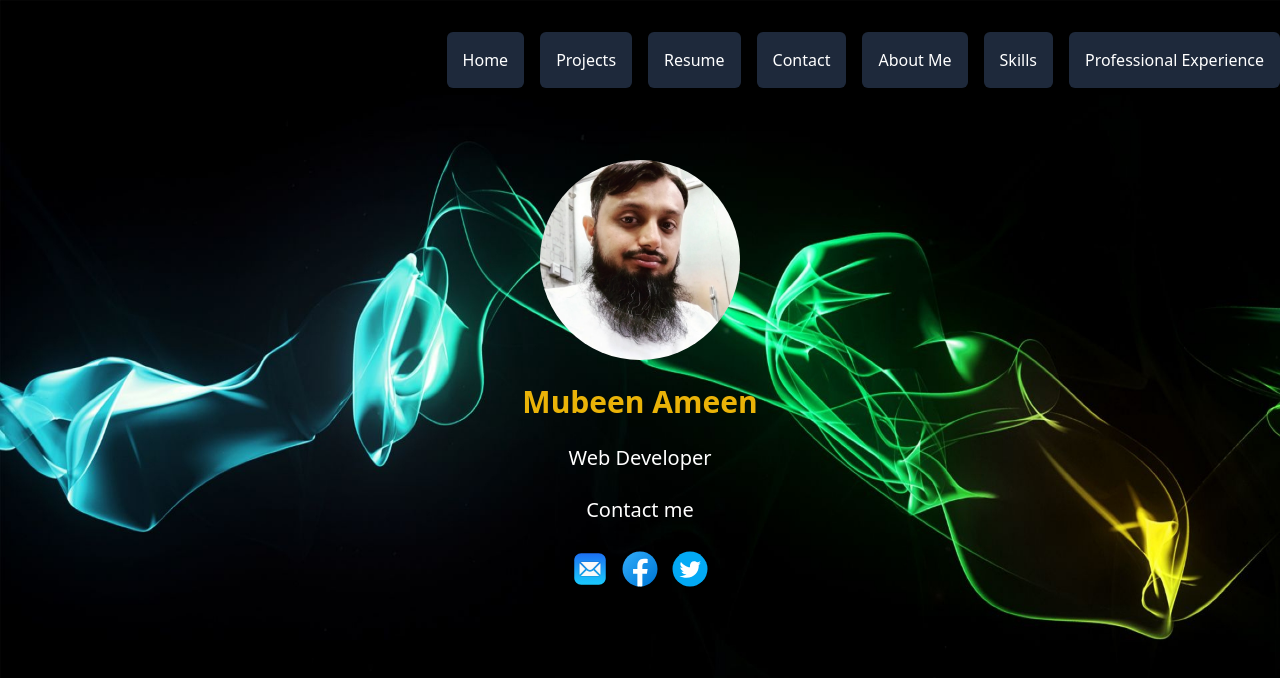
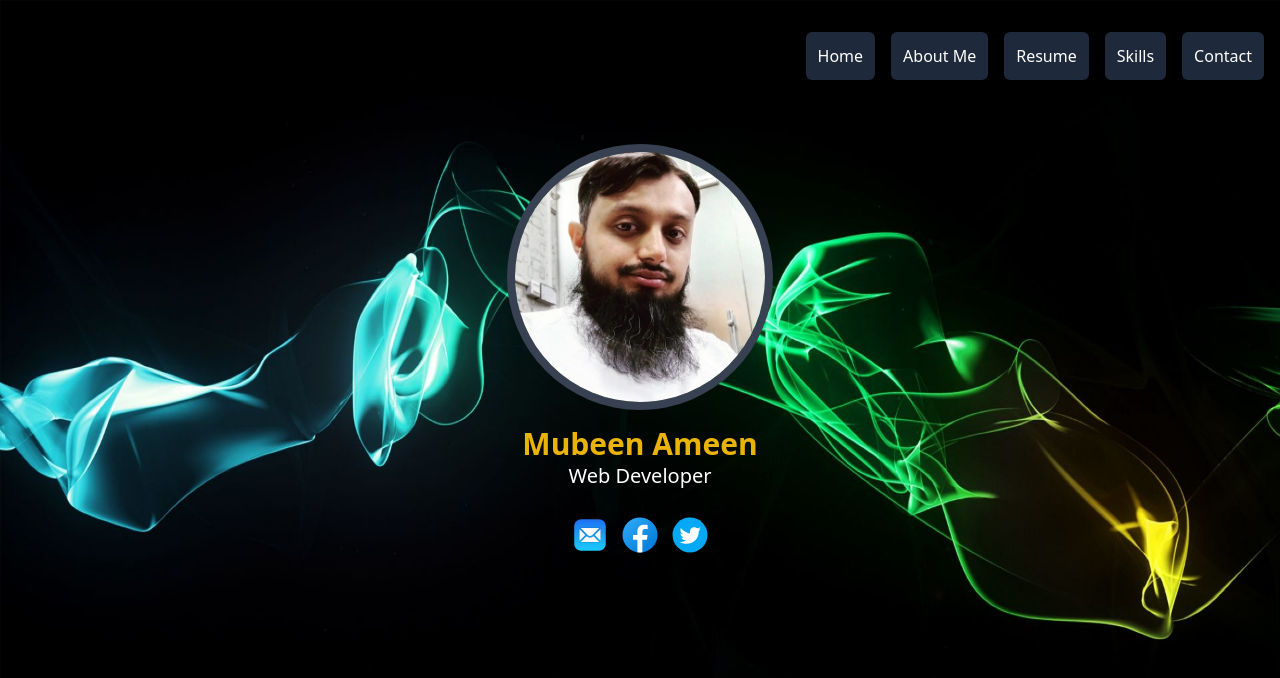
Before and after one commit to mubeenamin/cv-mubeen, a Next.js app: page / in a window 1280 px wide. Shown: the top 678 px of the page. Built offline with nearby package versions, Linux system fonts and the light colour scheme.

Commit message:
updated theme

```diff
--- a/src/app/component/aboutme.tsx
+++ b/src/app/component/aboutme.tsx
@@ -11,7 +11,7 @@ export default function AboutMe({
   const { title, body } = data;
   const { hard } = skills;
   return (
-    <main className="h-screen bg-slate-50 relative px-4">
+    <main className="h-screen bg-slate-50 relative">
       <div>
         <h2>{title}</h2>
         {body?.map((el) => (
--- a/src/app/component/sidebar.tsx
+++ b/src/app/component/home-page.tsx
@@ -11,22 +11,21 @@ type prop={
   }[];
 }
 
-export default function Sidebar({ data }:{data:prop}) {
+export default function HomePage({ data }:{data:prop}) {
   const { name, role, education, contactLinks } = data;
   return (
     <div className="flex flex-col items-center justify-center relative">
       <div className="text-white flex flex-col p-10 items-center justify-center">
         <Image
           priority
-          width={200}
-          height={200}
-          className="rounded-full mb-6"
+          width={250}
+          height={250}
+          className="rounded-full mb-6 ring-8 ring-gray-700 hover:ring-green-500"
           src={"/profile.jpg"}
           alt="Mubeen Ameen"
         />
-        <h1 className="mb-6 ">{name}</h1>
+        <h1 >{name}</h1>
         <h2 className="mb-6 ">{role}</h2>
-        <h2 className="mb-6">Contact me</h2>
         <div className="flex flex-wrap  gap-2">
           {contactLinks.map((link) => (
             <Link
--- a/src/app/component/naveBar.tsx
+++ b/src/app/component/naveBar.tsx
@@ -10,7 +10,7 @@ export default function NavBar({
     <div className="relative py-8">
       <ul className="flex justify-end gap-4">
         {items.map((item) => (
-          <li key={item.id} className=" bg-slate-800 text-white p-4 rounded-md hover:text-black hover:bg-gradient-to-r hover:from-sky-500 hover:to-yellow-500 cursor-pointer">
+          <li key={item.id} className=" bg-slate-800 text-white p-3 rounded-md hover:text-black hover:bg-gradient-to-r hover:from-green-200 hover:to-green-500 cursor-pointer">
             <Link href={item.link} />
             {item.name}
           </li>
--- a/src/app/data/page-data.tsx
+++ b/src/app/data/page-data.tsx
@@ -44,12 +44,11 @@ export const professionalData = {
 };
 export const navBarItems = {
   items: [
-    { id: 1, name: "Home", link: "" },
-    { id: 2, name: "Projects", link: "" },
+    { id: 1, name: "Home", link: "/" },
+    { id: 2, name: "About Me", link: "" },
     { id: 3, name: "Resume", link: "" },
-    { id: 4, name: "Contact", link: "" },
-    { id: 5, name: "About Me", link: "" },
-    { id: 6, name: "Skills", link: "" },
-    { id: 7, name: "Professional Experience", link: "" },
+    { id: 4, name: "Skills", link: "" },
+    { id: 5, name: "Contact", link: "" },
+
   ],
 };
--- a/src/app/layout.tsx
+++ b/src/app/layout.tsx
@@ -1,5 +1,5 @@
 import NavBar from "./component/naveBar";
-import Sidebar from "./component/sidebar";
+
 import { navBarItems, personalData } from "./data/page-data";
 import "./globals.css";
 import Image from "next/image";
@@ -23,10 +23,11 @@ export default function RootLayout({
           src={"/bg.jpg"}
           className=" fixed w-full h-screen bg-cover shrink "
         />
+        <main className="px-4">
         <NavBar data={navBarItems}/>
 
           {children}
-
+          </main>
       </body>
     </html>
   );
--- a/src/app/page.tsx
+++ b/src/app/page.tsx
@@ -3,14 +3,15 @@ import { Inter } from "next/font/google";
 
 import AboutMe from "./component/aboutme";
 import { aboutMe, personalData, skills } from "./data/page-data";
-import Sidebar from "./component/sidebar";
+import HomePage from "./component/home-page";
+
 
 const inter = Inter({ subsets: ["latin"] });
 
 export default function Home() {
   return (
     <section>
-      <Sidebar data={personalData} />
+      <HomePage data={personalData}/>
     </section>
   );
 }
```
